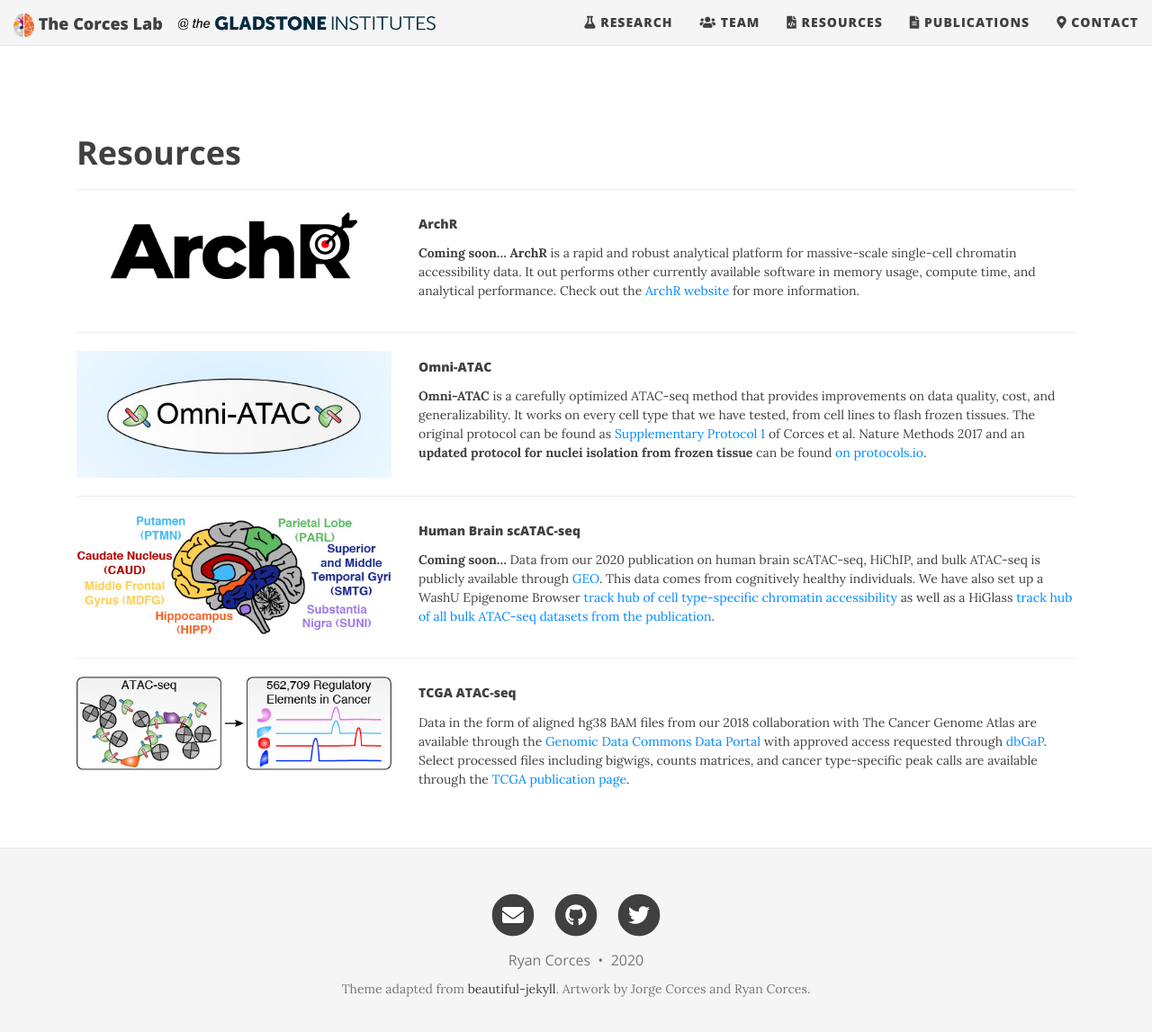
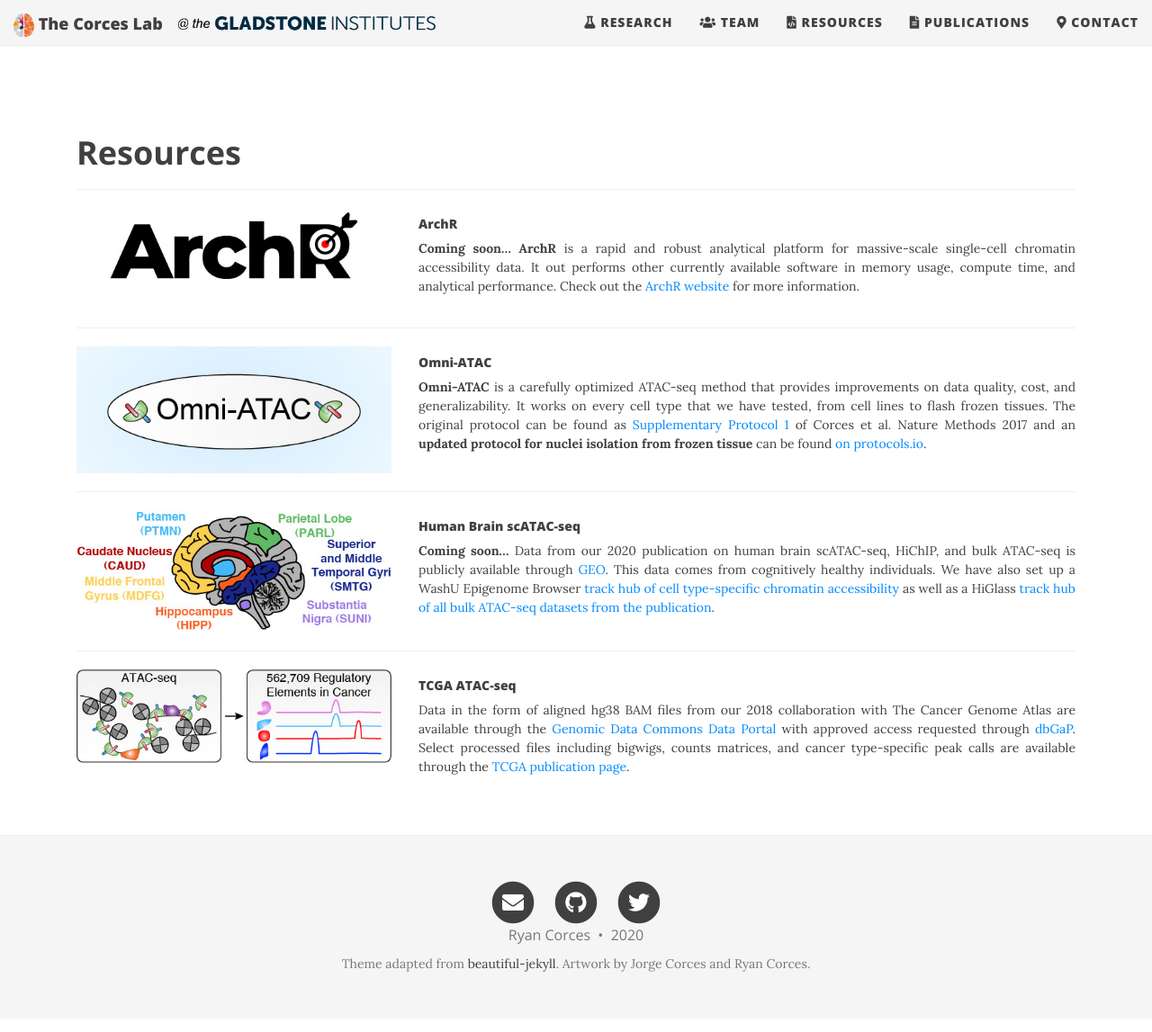
Before and after one commit to corceslab/corceslab.github.io, a Jekyll site: the page built from pages/Resources.md, in a window 1280 px wide and 1160 px high. Shown: the top 1147 px of the window at 90% size. Built offline with Jekyll 4.4.1, drawn with Linux system fonts in a browser that asks for light colours; nearby versions of some CDN libraries.

Commit message:
update paragraph css

```diff
--- a/css/main.css
+++ b/css/main.css
@@ -21,7 +21,7 @@
 }
 p {
   line-height: 1.5;
-  margin: 15px 0;
+  margin: 0px 0px 15px 0px;
 }
 h1,h2,h3,h4,h5,h6 {
   font-family: 'Open Sans', 'Helvetica Neue', Helvetica, Arial, sans-serif;
--- a/pages/Resources.md
+++ b/pages/Resources.md
@@ -12,9 +12,9 @@
     <div class="col-sm-4">
     	<a href="{{item.imageLink}}"><img src="{{item.image}}" alt="{{item.title}}"></a>
     </div>
-    <div class="col-sm-8">
+    <div class="col-sm-8" style="text-align: justify">
     	<h5>{{item.title}}</h5>
-    	<p class="text-justify">{{item.description| markdownify}}</p>
+    	{{item.description| markdownify}}
     </div>
 </div>
 {% endfor %}
```
